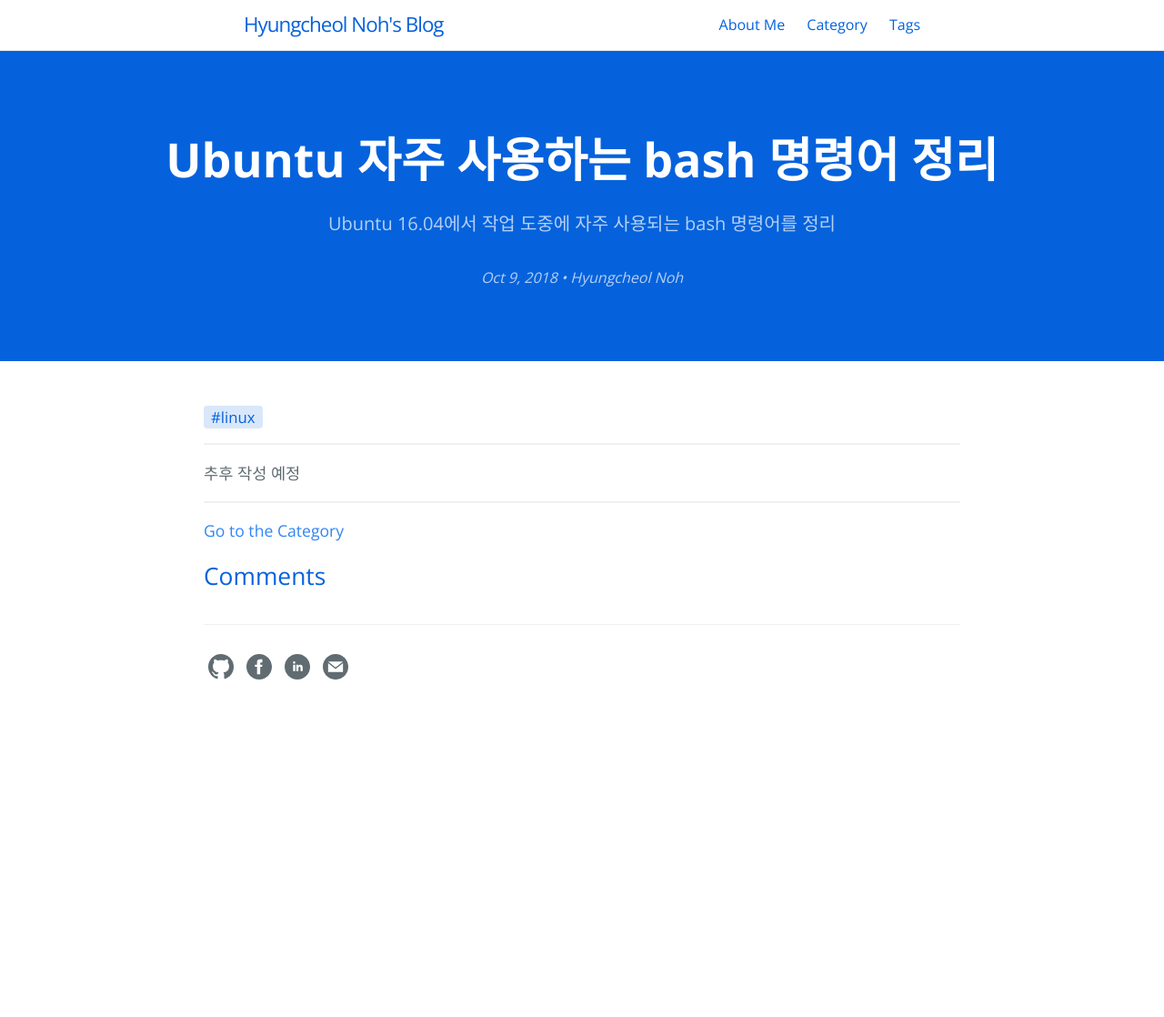
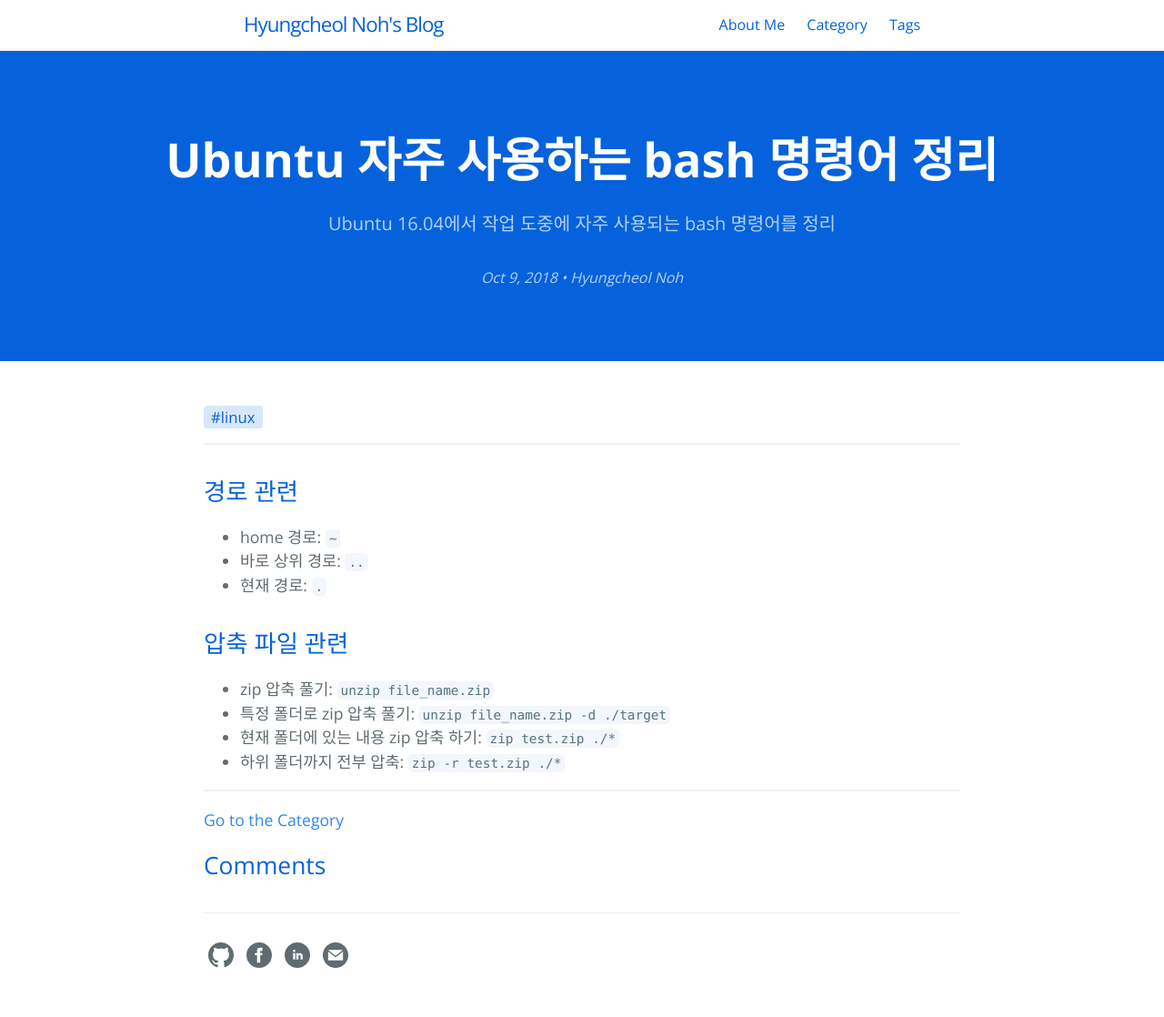
Before and after one commit to hcnoh/hcnoh.github.io, a Jekyll site: the page built from _posts/2018-10-09-ubuntu-frequent-bash-command.md, in a window 1280 px wide. Shown: the whole page at 91% size. Built offline with Jekyll 4.4.1, drawn with Linux system fonts in a browser that asks for light colours; comment, search, counter and statistics services are not loaded; before the commit the page ends 900 px from its top, so only the background shows below that.

Commit message:
Update 2018-10-09-ubuntu-frequent-bash-command.md

```diff
--- a/_posts/2018-10-09-ubuntu-frequent-bash-command.md
+++ b/_posts/2018-10-09-ubuntu-frequent-bash-command.md
@@ -12,4 +12,13 @@ author: "Hyungcheol Noh"
 permalink: /2018-10-09-ubuntu-frequent-bash-command
 ---
 
-추후 작성 예정
+## 경로 관련
+- home 경로: `~`
+- 바로 상위 경로: `..`
+- 현재 경로: `.`
+
+## 압축 파일 관련
+- zip 압축 풀기: `unzip file_name.zip`
+- 특정 폴더로 zip 압축 풀기: `unzip file_name.zip -d ./target`
+- 현재 폴더에 있는 내용 zip 압축 하기: `zip test.zip ./*`
+- 하위 폴더까지 전부 압축: `zip -r test.zip ./*`
```
